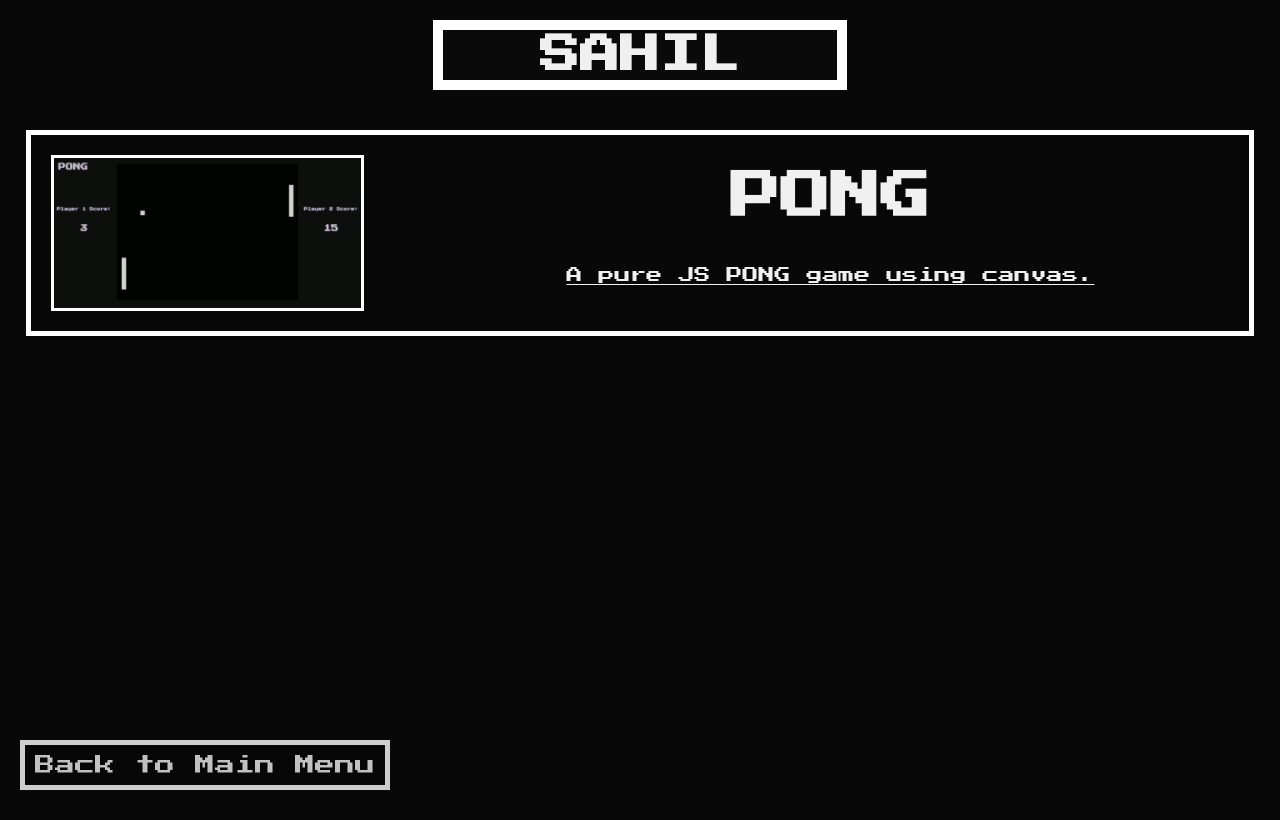
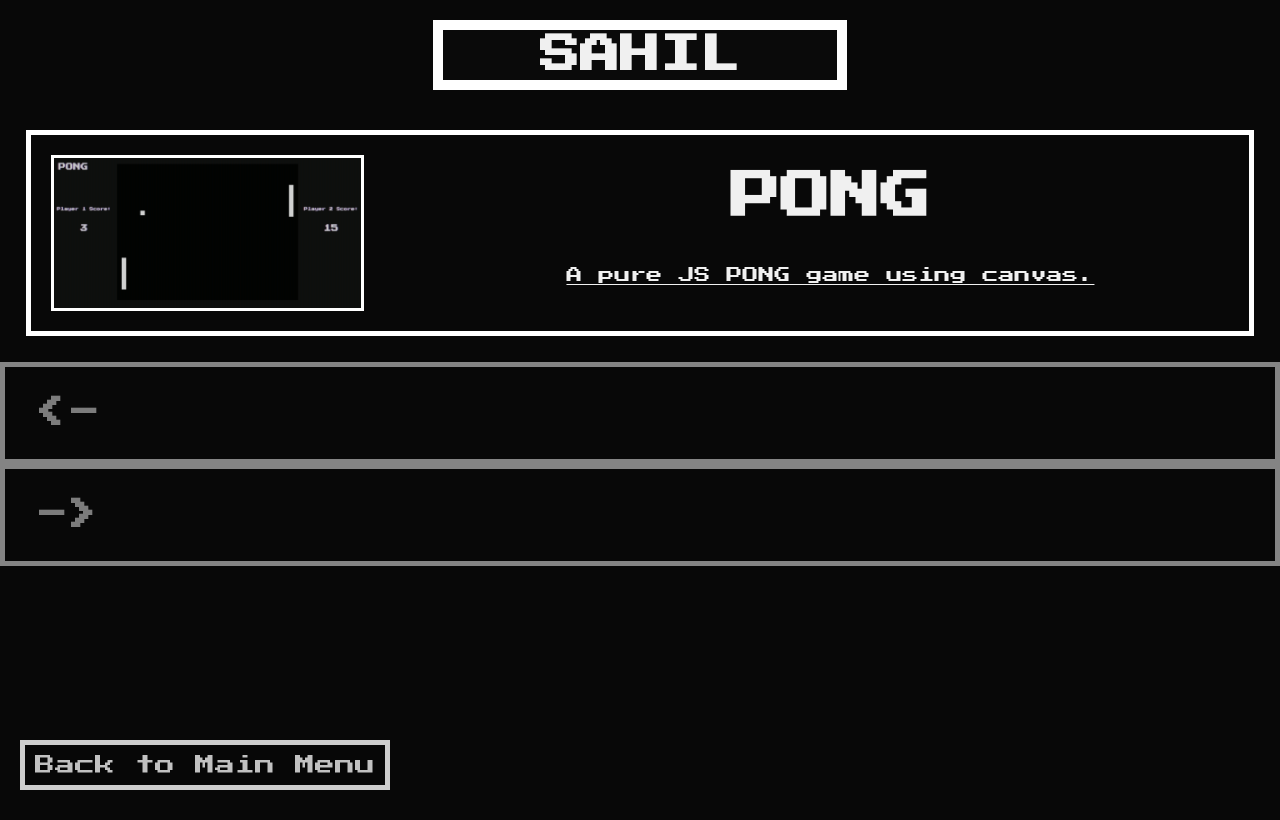
Before and after one commit to Sahil-Mujadedi/portfolio, a plain HTML site: page files.html in a window 1280 px wide. Drawn offline with Linux system fonts and the light colour scheme.

Commit message:
added pagination buttons

```diff
--- a/files.html
+++ b/files.html
@@ -22,6 +22,8 @@
             <h2 class="filename">PONG</h2>
             <p class="description">A pure JS PONG game using canvas.</p>
         </div>
+        <p class="pagination-buttons btn-nohover faded-out" id="left-page"><b><-</b></p>
+        <p class="pagination-buttons btn-nohover faded-out" id="right-page"><b>-></b></p>
         <p class="backToHome btn" id="backbutton">Back to Main Menu</p>
     </div>
 
```
